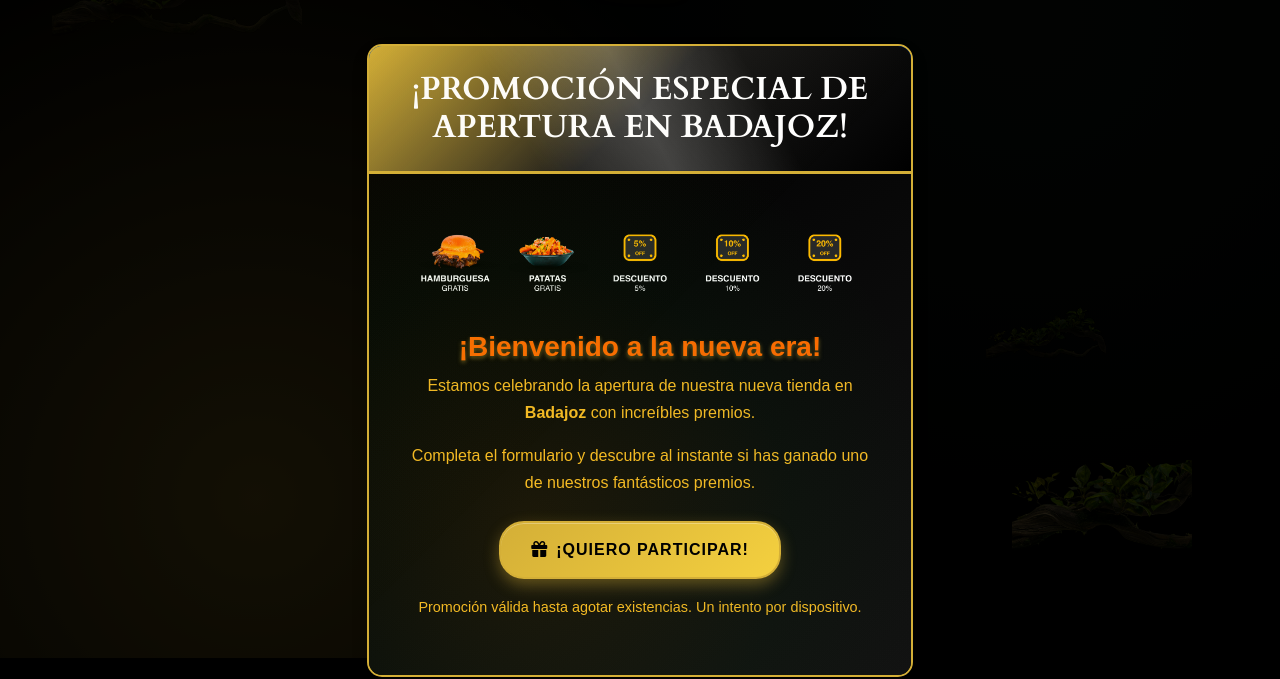
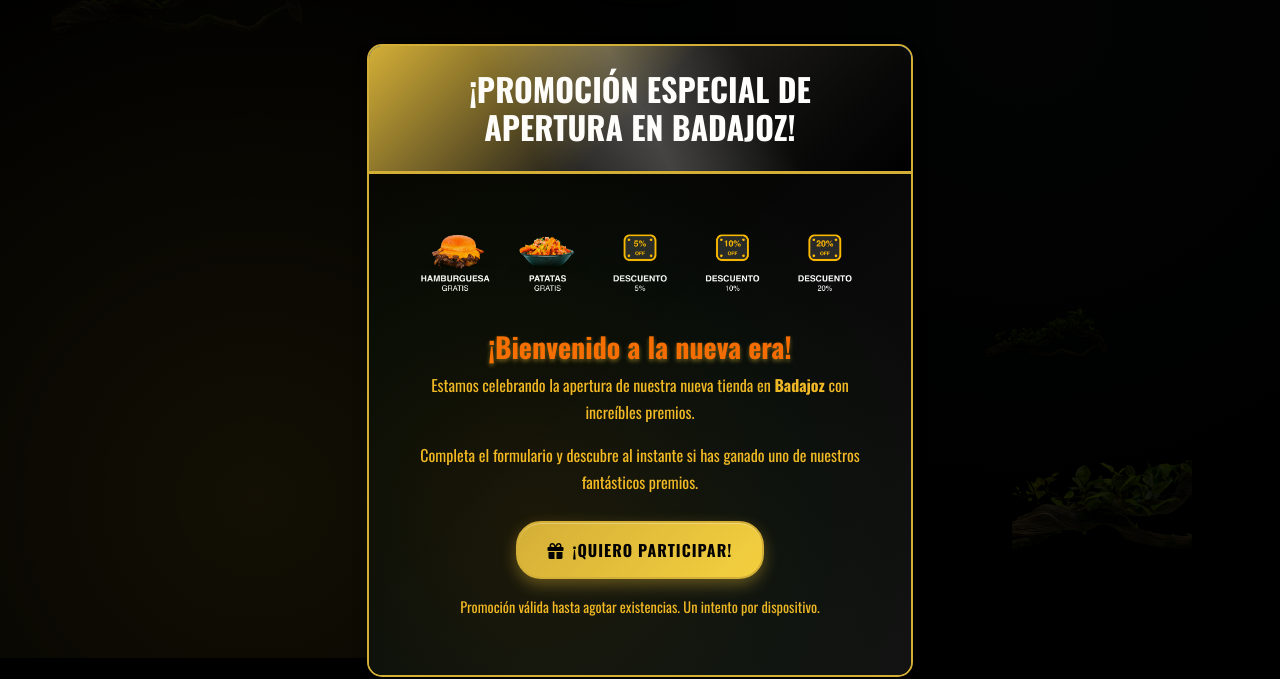
Before and after one commit to monkeypecera/mf-badajoz-2025, a website: page public/index.html in a window 1280 px wide. Shown: the part 142-821 px from the top of the page. Drawn offline with nearby package versions, Linux system fonts and the light colour scheme; no server answers.

Commit message:
styling change

```diff
--- a/public/css/styles.css
+++ b/public/css/styles.css
@@ -1,3 +1,5 @@
+/* Tipografía principal: Oswald como fuente principal */
+
 /* Google Fonts - Inter y Cardo (monkey-food.es fonts) */
 /* Las fuentes se cargan desde el HTML para mejor rendimiento */
 
@@ -18,7 +20,7 @@
 
 /* Estilos generales - Monkey Food Jungle branding */
 body {
-  font-family: 'Inter', -apple-system, BlinkMacSystemFont, 'Segoe UI', Roboto, sans-serif;
+  font-family: 'Oswald', -apple-system, BlinkMacSystemFont, 'Segoe UI', Roboto, sans-serif;
   background: #000000;
   color: #666666;
   min-height: 100vh;
@@ -27,9 +29,9 @@ body {
   overflow-x: hidden;
 }
 
-/* Títulos con fuente Cardo (monkey-food.es style) */
+/* Títulos con fuente Oswald */
 h1, h2, h3, h4, h5, h6, .heading-font {
-  font-family: 'Cardo', Georgia, serif;
+  font-family: 'Oswald', Georgia, serif;
   font-weight: 700;
   color: inherit;
 }
--- a/public/index.html
+++ b/public/index.html
@@ -8,7 +8,7 @@
   <link rel="stylesheet" href="https://cdn.jsdelivr.net/npm/bootstrap@5.3.0/dist/css/bootstrap.min.css">
   <link rel="preconnect" href="https://fonts.googleapis.com">
   <link rel="preconnect" href="https://fonts.gstatic.com" crossorigin>
-  <link href="https://fonts.googleapis.com/css2?family=Inter:wght@300;400;500;600;700;800;900&family=Cardo:wght@400;700&display=swap" rel="stylesheet">
+  <link href="https://fonts.googleapis.com/css2?family=Inter:wght@300;400;500;600;700;800;900&family=Cardo:wght@400;700&family=Oswald:wght@300;400;500;600;700&display=swap" rel="stylesheet">
   <link rel="stylesheet" href="css/styles.css">
   <link rel="stylesheet" href="https://cdnjs.cloudflare.com/ajax/libs/font-awesome/6.4.0/css/all.min.css">
 </head>
```
